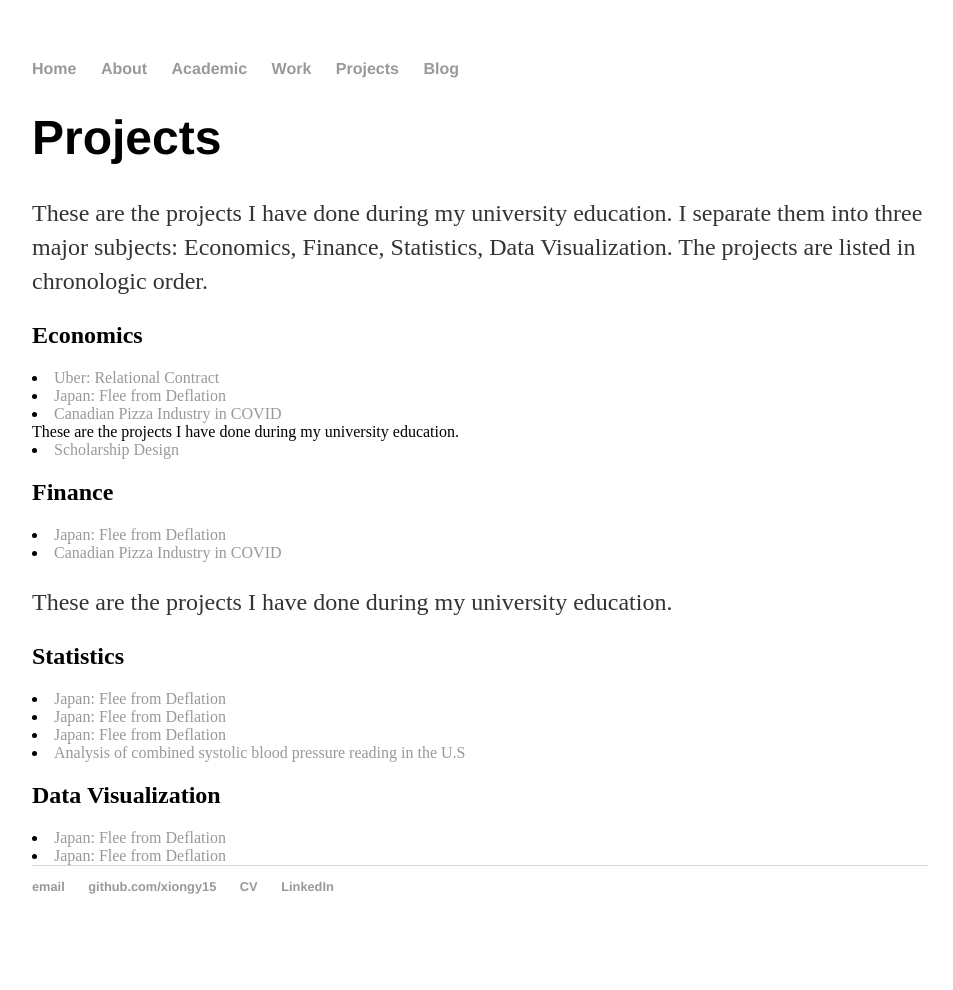
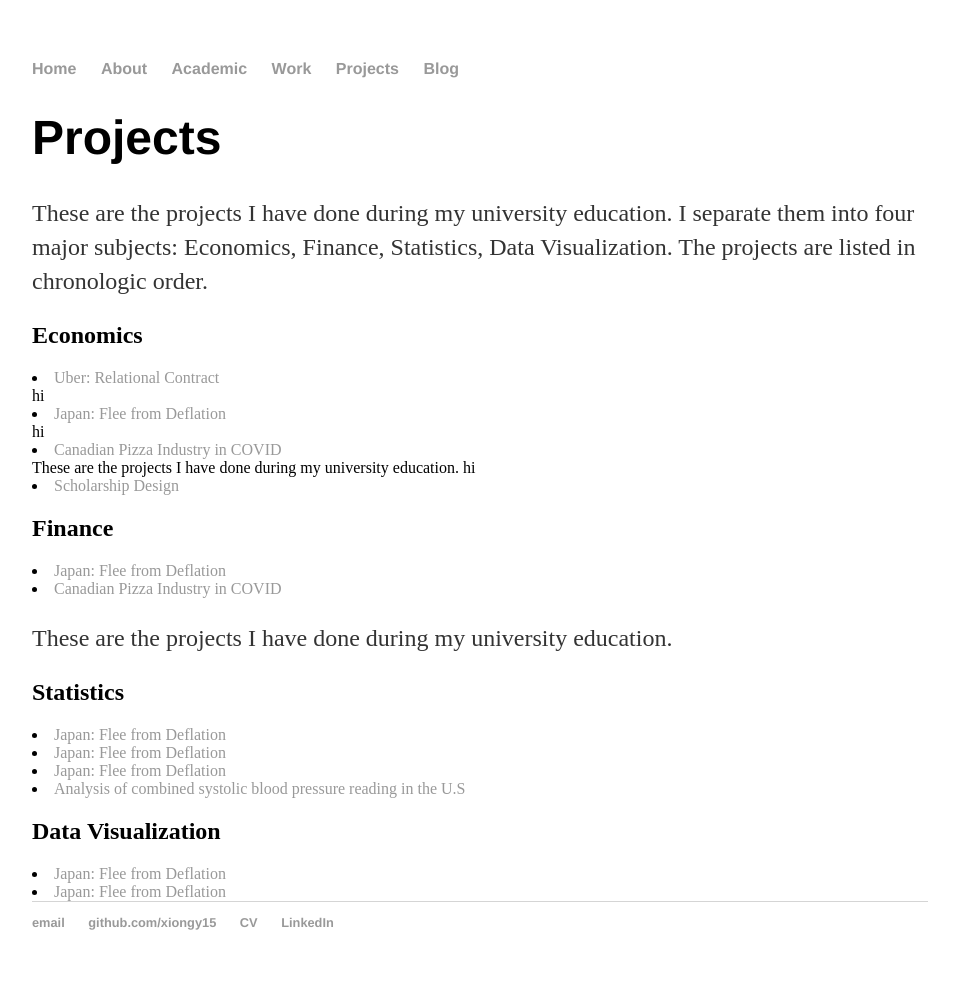
Before and after one commit to xiongy15/xiongy15.github.io, a Jekyll site: the page built from project/index.html, in a window 1280 px wide. Shown: the whole page, without its empty margins (160-1113 px from the left). Built offline with Jekyll 4.4.1, drawn with Linux system fonts in a browser that asks for light colours; before the commit the page ends 954 px from its top, so only the background shows below that.

Commit message:
Update index.html

```diff
--- a/project/index.html
+++ b/project/index.html
@@ -3,14 +3,20 @@ title: Ying Xiong, Project
 layout: default
 ---
 <h1>Projects</h1>
-<p>These are the projects I have done during my university education. I separate them into three major subjects: Economics, Finance, Statistics, Data Visualization.
+<p>These are the projects I have done during my university education. I separate them into four major subjects: Economics, Finance, Statistics, Data Visualization.
 The projects are listed in chronologic order. </p>
 
 <h2>Economics</h2>
 <li><a href="/project/Uber - Relational Contract.pdf" class="image fit">Uber: Relational Contract</a></li>
+hi
+
 <li><a href="/project/Japan - Flee from Deflation.pdf" class="image fit">Japan: Flee from Deflation</a></li>
+hi
+
 <li><a href="/project/Canadian Pizza Industry in COVID.pdf" class="image fit">Canadian Pizza Industry in COVID</a></li>
 These are the projects I have done during my university education.
+hi
+
 <li><a href="/project/Scholarship Design.pdf" class="image fit">Scholarship Design</a></li>
 
 <h2>Finance</h2>
```
